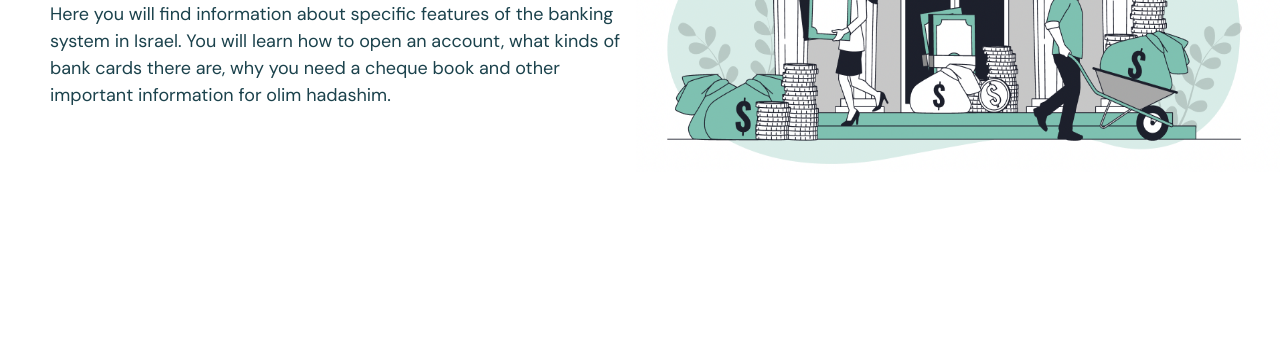
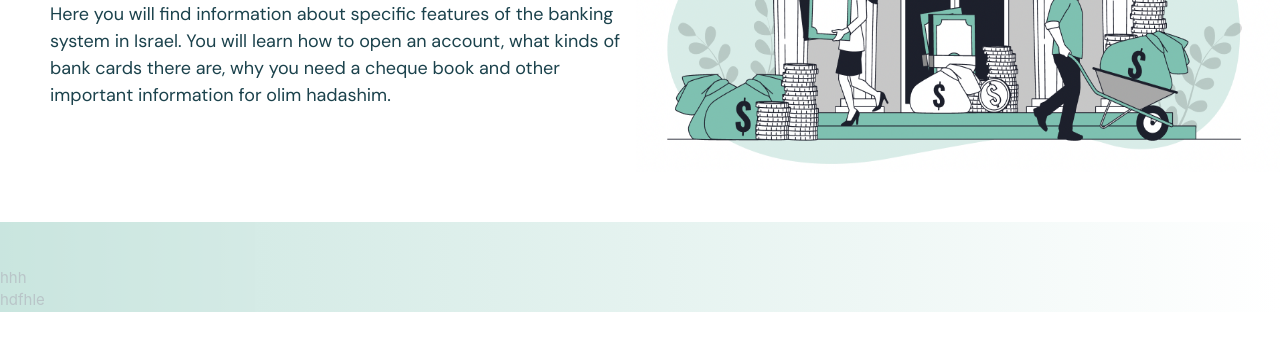
Before and after one commit to DariaIgnatiuk/Hackathon, a plain HTML site: page index.html in a window 1280 px wide. Shown: the part 401-752 px from the top of the page. Drawn offline with nearby package versions, Linux system fonts and the light colour scheme; a web font is replaced by a local one.

Commit message:
added backgrount gradient color

```diff
--- a/index.html
+++ b/index.html
@@ -42,14 +42,28 @@
   <!-- main page -->
 
   <article>
-   <!--<a href="https://ibb.co/yB5W544"><img id="picture" src="https://i.ibb.co/bRLzLbb/Screenshot-2024-08-01-at-20-59-52.png" alt="Screenshot-2024-08-01-at-20-59-52" border="0"></a> -->
    <img src="index.png" alt="index picture">
     <heading>
       <h1 id="heading">Israel's banking system for new immigrants</h1>
     </heading>
 
     <div id="article">Here you will find information about specific features of the banking system in Israel. You will learn how to open an account, what kinds of bank cards there are, why you need a cheque book and other important information for olim hadashim. </div>
-  </article>
+ <br>
+ <br>
+ <br>
+ <br>
+ <br>
+</article>
+
+  <!-- links -->
+   <div id="links">
+    <br>
+    <br>
+    hhh
+    <br>
+    hdfhle
+   </div>
+
 </body>
 
 </html>
--- a/styles.css
+++ b/styles.css
@@ -53,3 +53,11 @@
     width: 644px;
     height: 420px;
   }
+
+  #links {;
+
+    background-image: linear-gradient(to right, #50AC97, white);
+    opacity: 30%;
+    color:#1b424c;
+
+}
```
